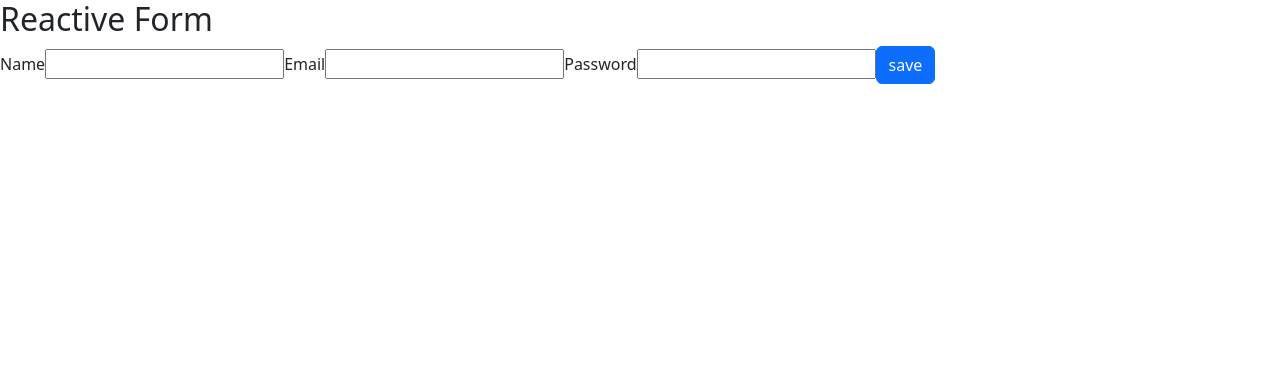
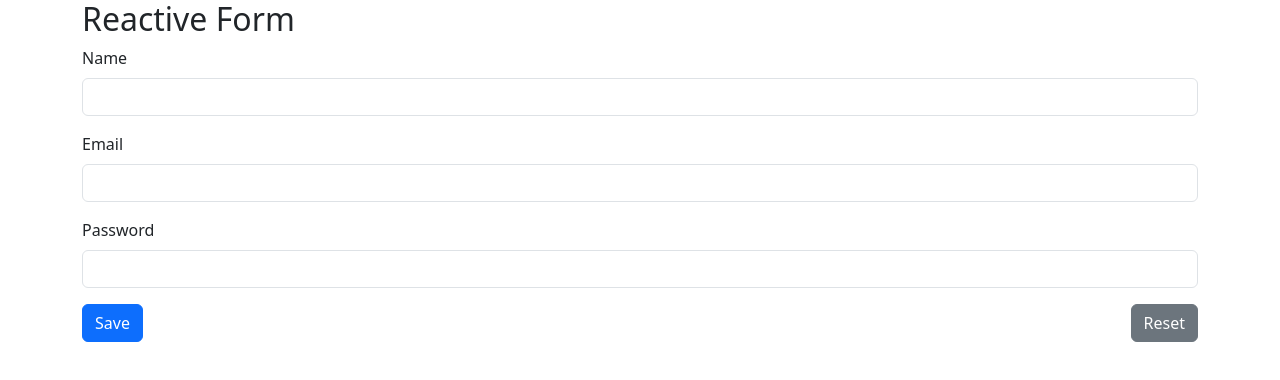
Before and after one commit to AliZaib110/Reactive-Form-in-Angular-17, an Angular app: page / in a window 1280 px wide. Shown: the top 380 px of the page. Built offline with nearby package versions, Linux system fonts and the light colour scheme.

Commit message:
validations and ui

```diff
--- a/src/app/app.component.html
+++ b/src/app/app.component.html
@@ -1,28 +1,42 @@
-<h2>Reactive Form</h2>
-<form formGroup="reactiveForm" (ngSubmit)="onSubmit()">
-  <label for="name">Name</label>
-  <input type="text" formControlName="name" name="name" id="">
-  <label for="">Email</label>
-  <input type="text" formControlName="email" name="email" id="">
-  <label for="description">Password</label>
-  <input type="text" formControlName="password" name="password" id="">
-  <button type="submit" class="btn btn-primary">save</button>
-</form>
-
-<!-- <div class="container">
-  <form [formGroup]="userForm" (ngSubmit)="onSubmit()" novalidate class="row">
+<div class="container">
+  <h2>Reactive Form</h2>
+  <form [formGroup]="reactiveForm" (ngSubmit)="onSubmit()" novalidate class="row">
+    <!-- Name field -->
     <div class="col-12 mb-3">
       <label for="name" class="form-label">Name</label>
       <input type="text" id="name" formControlName="name" class="form-control"
-             [ngClass]="{ 'is-invalid': submitted && f.name.errors }">
-      <div *ngIf="submitted && f.name.errors" class="invalid-feedback">
-        <div *ngIf="f.name.errors?.required">Name is required.</div>
-        <div *ngIf="f.name.errors?.minlength">Name must be at least 3 characters.</div>
+        [ngClass]="{ 'is-invalid': f['name'].touched && f['name'].errors }">
+      <div *ngIf="f['name'].touched && f['name'].errors" class="invalid-feedback">
+        <div *ngIf="f['name'].errors?.['required']">Name is required.</div>
       </div>
     </div>
+
+    <!-- Email field -->
+    <div class="col-12 mb-3">
+      <label for="email" class="form-label">Email</label>
+      <input type="email" id="email" formControlName="email" class="form-control"
+        [ngClass]="{ 'is-invalid': f['email'].touched && f['email'].errors }">
+      <div *ngIf="f['email'].touched && f['email'].errors" class="invalid-feedback">
+        <div *ngIf="f['email'].errors?.['required']">Email is required.</div>
+        <div *ngIf="f['email'].errors?.['email']">Please enter a valid email address.</div>
+      </div>
+    </div>
+
+    <!-- Password field -->
+    <div class="col-12 mb-3">
+      <label for="password" class="form-label">Password</label>
+      <input type="password" id="password" formControlName="password" class="form-control"
+        [ngClass]="{ 'is-invalid': f['password'].touched && f['password'].errors }">
+      <div *ngIf="f['password'].touched && f['password'].errors" class="invalid-feedback">
+        <div *ngIf="f['password'].errors?.['required']">Password is required.</div>
+        <div *ngIf="f['password'].errors?.['minlength']">Password must be at least 3 characters long.</div>
+      </div>
+    </div>
+
+    <!-- Buttons -->
     <div class="col-12 d-flex justify-content-between">
-      <button type="submit" class="btn btn-primary">Submit</button>
+      <button type="submit" class="btn btn-primary">Save</button>
       <button type="button" class="btn btn-secondary" (click)="onReset()">Reset</button>
     </div>
   </form>
-</div> -->
+</div>
--- a/src/app/app.component.ts
+++ b/src/app/app.component.ts
@@ -1,15 +1,51 @@
+import { CommonModule } from '@angular/common';
 import { Component } from '@angular/core';
-import { FormBuilder, FormGroup, Validators } from '@angular/forms';
+import {
+  FormBuilder,
+  FormGroup,
+  ReactiveFormsModule,
+  Validators,
+} from '@angular/forms';
 import { RouterOutlet } from '@angular/router';
 
 @Component({
   selector: 'app-root',
   standalone: true,
-  imports: [RouterOutlet],
+  imports: [RouterOutlet, CommonModule, ReactiveFormsModule],
   templateUrl: './app.component.html',
   styleUrl: './app.component.css',
 })
 export class AppComponent {
+  //   title = 'reactiveForm';
+  //   reactiveForm!: FormGroup;
+  //   submitted: boolean = false;
+
+  //   constructor(private formBuilder: FormBuilder) {}
+
+  //   ngOnInit() {
+  //     this.reactiveForm = this.formBuilder.group({
+  //       id: [''],
+  //       name: ['', Validators.required],
+  //       email: ['', Validators.required, Validators.email],
+  //       password: ['', Validators.required, Validators.minLength(3)],
+  //     });
+  //   }
+
+  //   f() {
+  //     console.log(this.reactiveForm.controls, 'controls');
+
+  //     return this.reactiveForm.controls;
+  //   }
+
+  //   onSubmit(): void {
+  //     this.submitted = true;
+  //     if (this.reactiveForm.invalid) {
+  //       return;
+  //     }
+  //   }
+
+  //   onReset() {}
+  // }
   title = 'reactiveForm';
   reactiveForm!: FormGroup;
   submitted: boolean = false;
@@ -20,20 +56,26 @@ export class AppComponent {
     this.reactiveForm = this.formBuilder.group({
       id: [''],
       name: ['', Validators.required],
-      email: ['', Validators.required, Validators.email],
-      password: ['', Validators.required, Validators.minLength(3)],
+      email: ['', [Validators.required, Validators.email]], // Added email validator properly
+      password: ['', [Validators.required, Validators.minLength(3)]],
     });
   }
 
-  getControls() {
+  // Getter for easy access to form controls in the template
+  get f() {
     return this.reactiveForm.controls;
   }
 
   onSubmit(): void {
-    debugger;
     this.submitted = true;
     if (this.reactiveForm.invalid) {
       return;
     }
+    // Handle form submission (e.g., save data)
+  }
+
+  onReset(): void {
+    this.submitted = false;
+    this.reactiveForm.reset();
   }
 }
```
